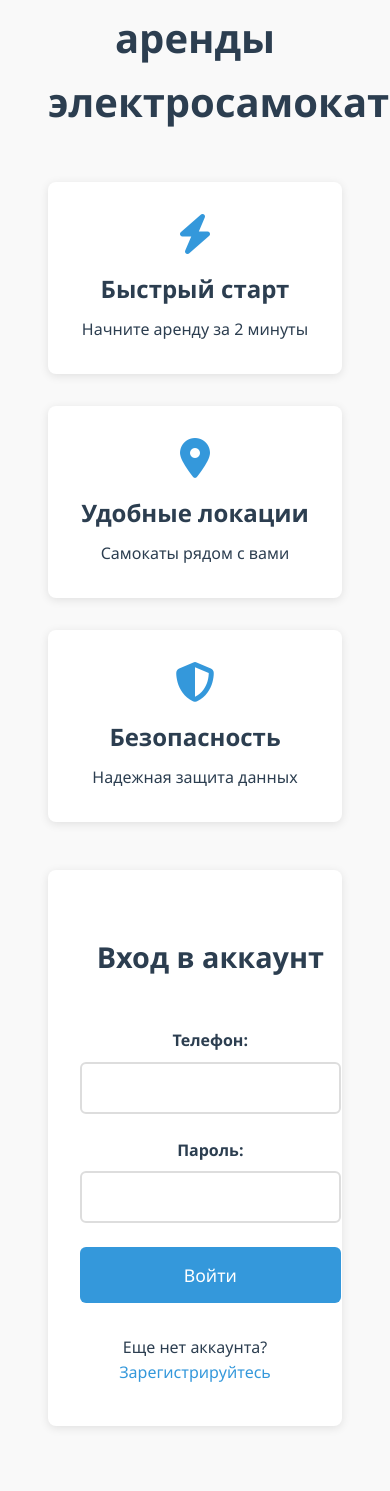
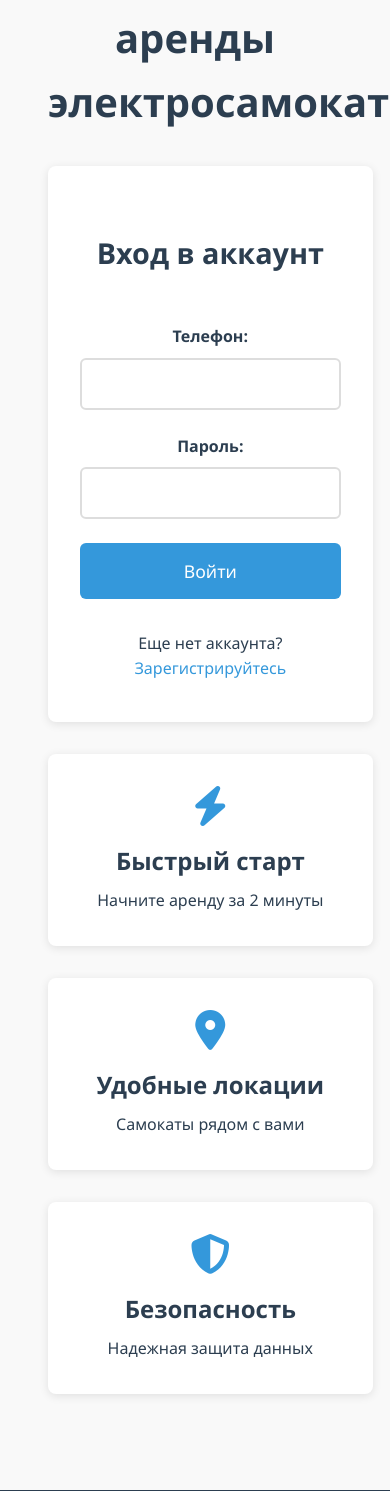
Before and after one commit to moiseev-anton/DB_Course_Project, a FastAPI app: page /login in a window 390 px wide; the page is wider, and only the part inside the window is pictured. Shown: the part 192-1683 px from the top of that part. Run offline with FastAPI, Linux system fonts and the light colour scheme; parts of the project's set-up code (start-up, migrations or seed data) failed here and were passed over.

Commit message:
remade layouts

```diff
--- a/src/static/css/main.css
+++ b/src/static/css/main.css
@@ -847,12 +847,19 @@
     margin-bottom: 2rem;
 }
 
-/* Сетка фич */
-.features-grid {
+/* Сетка макета */
+.layout-grid {
     display: grid;
-    grid-template-columns: repeat(auto-fit, minmax(250px, 1fr));
+    grid-template-columns: 1fr 1fr;
     gap: 2rem;
-    margin: 3rem 0;
+    align-items: start;
+}
+
+/* Колонка фич */
+.features-column {
+    display: flex;
+    flex-direction: column;
+    gap: 2rem;
 }
 
 .feature-card {
@@ -885,8 +892,6 @@
 
 /* Секция аутентификации */
 .auth-section {
-    max-width: 500px;
-    margin: 0 auto;
     padding: 2rem;
     background: white;
     border-radius: 8px;
@@ -972,6 +977,21 @@
 .auth-link:hover {
     color: #2980b9;
     text-decoration: underline;
+}
+
+/* Адаптивность */
+@media (max-width: 768px) {
+    .layout-grid {
+        grid-template-columns: 1fr;
+    }
+
+    .features-column {
+        order: 2;
+    }
+
+    .auth-section {
+        order: 1;
+    }
 }
 
 
--- a/src/templates/login.html
+++ b/src/templates/login.html
@@ -6,7 +6,8 @@
     <div class="welcome-section">
         <h1>Сервис аренды электросамокатов</h1>
 
-        <div class="features-grid">
+        <div class="layout-grid">
+            <div class="features-column">
                 <div class="feature-card">
                     <i class="fas fa-bolt feature-icon"></i>
                     <h3>Быстрый старт</h3>
@@ -46,6 +47,7 @@
                 </div>
             </div>
         </div>
+    </div>
     {% else %}
     <script>
         window.location.href = "/";
```
Also changed, not shown: src/templates/admin/analytics.html (+14 -16 lines). Lines whose indentation alone changed are shown as unchanged.
